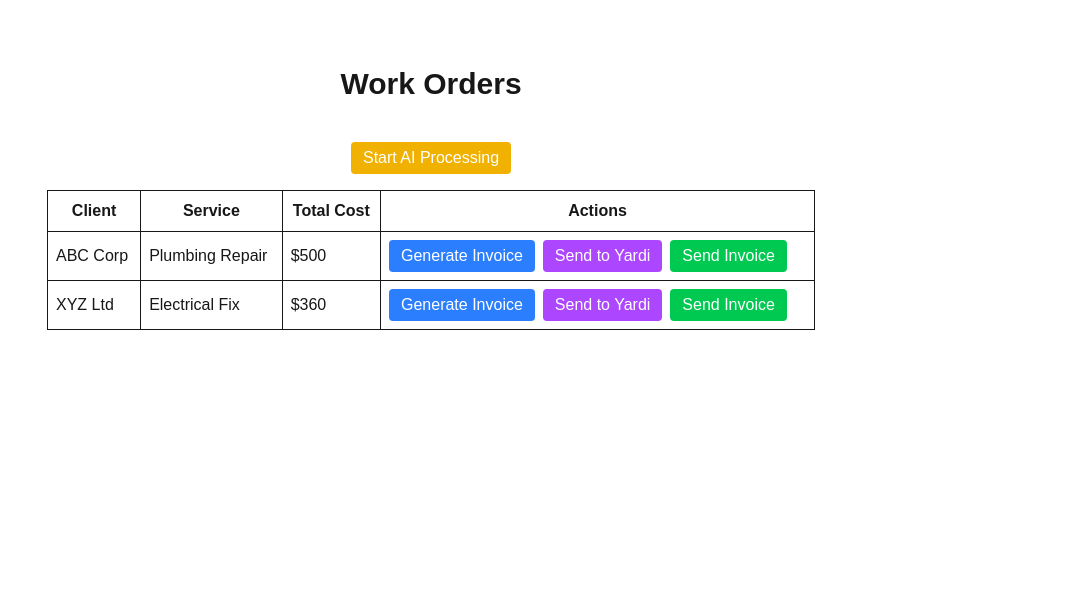
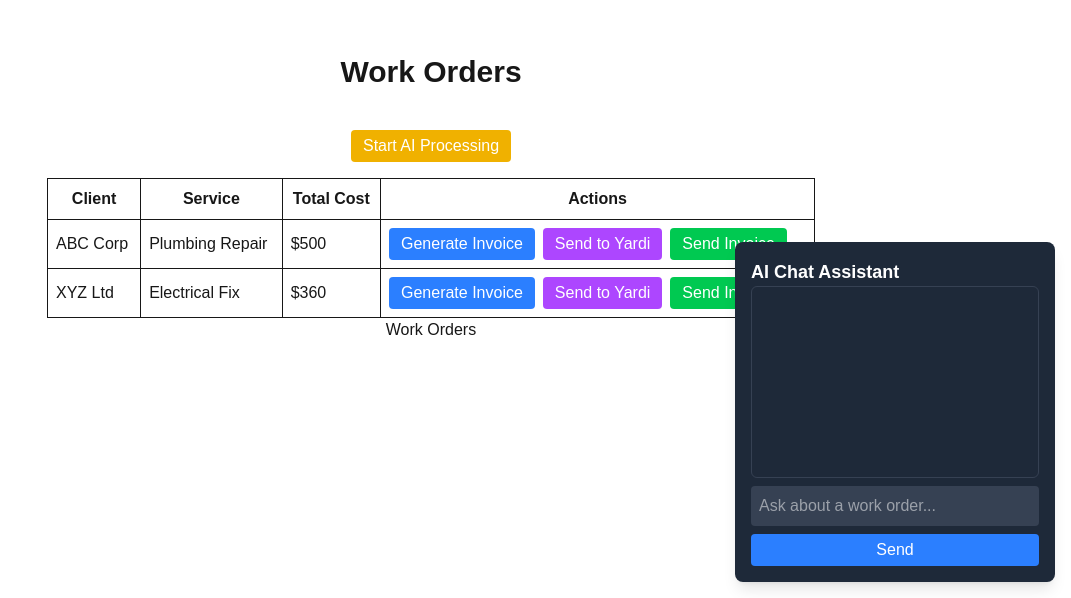
Before and after one commit to JonJon50/ai-integration, a Next.js app: page / in a window 1280 px wide. Shown: the part 202-800 px from the top of the page, without its empty margins (209-1280 px from the left). Built offline with nearby package versions, Linux system fonts and the light colour scheme.

Commit message:
Built a Ai chatbot with openAI

```diff
--- /dev/null
+++ b/src/app/api/chatWithAI/route.ts
@@ -0,0 +1,39 @@
+// chatWithAI.ts - API route to handle user input and return AI response
+import { NextRequest, NextResponse } from "next/server";
+import OpenAI from "openai";
+
+const openai = new OpenAI({
+    apiKey: process.env.OPENAI_API_KEY, // Ensure API key is set
+});
+
+export async function POST(req: NextRequest) {
+    try {
+        console.log("Received request at /api/chatWithAI");
+
+        const { userInput } = await req.json();
+        console.log("Parsed userInput:", userInput);
+
+        if (!userInput) {
+            return NextResponse.json({ message: "User input is required" }, { status: 400 });
+        }
+
+        console.log("Sending request to OpenAI...");
+        const aiResponse = await openai.chat.completions.create({
+            model: "gpt-4",
+            messages: [{ role: "user", content: userInput }],
+        });
+
+        console.log("OpenAI API response received:", aiResponse);
+        const botReply = aiResponse.choices[0]?.message?.content;
+
+        if (!botReply) {
+            throw new Error("Unexpected OpenAI API response format.");
+        }
+
+        return NextResponse.json({ response: botReply }, { status: 200 });
+    } catch (error) {
+        console.error("OpenAI API error:", error);
+        const errorMessage = error instanceof Error ? error.message : "Unknown error";
+        return NextResponse.json({ message: "Internal Server Error", error: errorMessage }, { status: 500 });
+    }
+}
--- /dev/null
+++ b/src/app/api/getWorkOrderStatus/route.ts
@@ -0,0 +1,64 @@
+// getWorkOrderStatus/route.ts - API route
+import { NextRequest, NextResponse } from "next/server";
+import fs from "fs/promises";
+import path from "path";
+
+export async function POST(req: NextRequest) {
+    try {
+        console.log("Received request at /api/getWorkOrderStatus");
+
+        const { invoiceId } = await req.json();
+        console.log("Parsed invoiceId:", invoiceId);
+
+        if (!invoiceId) {
+            console.log("❌ Missing invoice ID");
+            return NextResponse.json({ message: "Invoice ID is required" }, { status: 400 });
+        }
+
+        // ✅ Read from the mock JSON database asynchronously
+        const filePath = path.join(process.cwd(), "data", "workOrders.json");
+
+        // ✅ Check if file exists
+        try {
+            await fs.access(filePath);
+        } catch {
+            console.log("❌ workOrders.json file not found");
+            return NextResponse.json({ message: "Internal Server Error: workOrders.json missing" }, { status: 500 });
+        }
+
+        const fileContents = await fs.readFile(filePath, "utf8");
+        const workOrders = JSON.parse(fileContents);
+
+        console.log("Loaded work orders:", workOrders.length);
+
+        // ✅ Find the work order by invoice ID
+        interface WorkOrder {
+            id: string;
+            client_name: string;
+            status: string;
+            service_description: string;
+        }
+
+        const workOrder = workOrders.find((order: WorkOrder) => `INV-${order.id}` === invoiceId);
+
+        if (!workOrder) {
+            console.log("❌ Work order not found for:", invoiceId);
+            return NextResponse.json({ message: "Work order not found" }, { status: 404 });
+        }
+
+        console.log("✅ Found work order:", workOrder);
+
+        // ✅ Return the work order details
+        return NextResponse.json({
+            invoice_id: invoiceId,
+            client_name: workOrder.client_name,
+            status: workOrder.status,
+            service_description: workOrder.service_description,
+        });
+
+    } catch (error) {
+        console.error("Error fetching work order:", error);
+        const errorMessage = error instanceof Error ? error.message : "Unknown error";
+        return NextResponse.json({ message: "Internal Server Error", error: errorMessage }, { status: 500 });
+    }
+}
--- a/src/app/page.tsx
+++ b/src/app/page.tsx
@@ -1,7 +1,9 @@
 "use client";
 import { useEffect, useState } from "react";
 import { motion } from "framer-motion"; // ✅ Import Framer Motion
+import ChatBot from "../components/ChatBot";
 
+// page.tsx component
 interface WorkOrder {
   id: number;
   client_name: string;
@@ -135,7 +137,7 @@ export default function Home() {
 
       const result = await res.json();
       setAIProcessing(result.message);
-      alert(result.message);
+      // alert(result.message); trigger alert after AI processing
 
       // 🔄 Fetch updated work orders and refresh UI
       const updatedRes = await fetch("/api/workOrders");
@@ -307,6 +309,13 @@ export default function Home() {
           <p>{aiProcessing}</p>
         </motion.div>
       )}
+      {/* ChatBot */}
+      <div>
+        <h1>Work Orders</h1>
+        {/* Existing Work Order Table */}
+        <ChatBot startAIProcessing={startAIProcessing} /> {/* ✅ Add AI Chatbot */}
+      </div>
+
     </main>
   );
 }
--- /dev/null
+++ b/src/components/ChatBot.tsx
@@ -0,0 +1,91 @@
+"use client";
+import { useState } from "react";
+import { motion } from "framer-motion";
+
+export default function ChatBot({ startAIProcessing }: { startAIProcessing: () => void }) {
+    const [userInput, setUserInput] = useState("");
+    const [chatHistory, setChatHistory] = useState<{ role: string; content: string }[]>([]);
+    const [loading, setLoading] = useState(false);
+
+    const sendMessage = async () => {
+        if (!userInput.trim()) return;
+        setLoading(true);
+
+        const newChatHistory = [...chatHistory, { role: "user", content: userInput }];
+        setChatHistory(newChatHistory);
+        setUserInput("");
+
+        try {
+            let response;
+
+            // 🟢 Check if user is asking about an invoice (pattern: INV-123)
+            const invoiceMatch = userInput.match(/INV-\d+/);
+            if (invoiceMatch) {
+                const invoiceId = invoiceMatch[0]; // Extract invoice ID
+
+                response = await fetch("/api/getWorkOrderStatus", {
+                    method: "POST",
+                    headers: { "Content-Type": "application/json" },
+                    body: JSON.stringify({ invoiceId }),
+                });
+            } else {
+                // General AI query (e.g., "Tell me about billing?")
+                response = await fetch("/api/chatWithAI", {
+                    method: "POST",
+                    headers: { "Content-Type": "application/json" },
+                    body: JSON.stringify({ userInput }),
+                });
+            }
+
+            // ✅ Ensure response is valid before parsing
+            if (!response.ok) {
+                throw new Error(`API Error: ${response.status} - ${response.statusText}`);
+            }
+
+            const data = await response.json(); // ✅ Safe to parse JSON
+            setChatHistory([...newChatHistory, { role: "assistant", content: data.response }]);
+        } catch (error) {
+            console.error("Error:", error);
+
+            // 🚀 Trigger AI Processing After Error Message
+            setChatHistory([
+                ...newChatHistory,
+                { role: "assistant", content: "Sorry, I couldn't process that request because I'm not a paid version. But John instructed me to Start AI Processing. Starting NOW..." },
+            ]);
+
+            // 🔥 Start AI Processing after a delay (to simulate natural response time)
+            setTimeout(() => {
+                startAIProcessing();
+            }, 3000); // Wait 3 seconds before starting
+        } finally {
+            setLoading(false);
+        }
+    };
+
+    return (
+        <motion.div className="fixed bottom-4 right-4 bg-gray-800 text-white p-4 rounded-lg shadow-lg w-80">
+            <h2 className="text-lg font-bold">AI Chat Assistant</h2>
+            <div className="h-48 overflow-y-auto p-2 border border-gray-700 rounded-md">
+                {chatHistory.map((msg, index) => (
+                    <p key={index} className={msg.role === "user" ? "text-blue-400" : "text-green-400"}>
+                        <strong>{msg.role === "user" ? "You: " : "AI: "}</strong> {msg.content}
+                    </p>
+                ))}
+            </div>
+            <input
+                type="text"
+                value={userInput}
+                onChange={(e) => setUserInput(e.target.value)}
+                placeholder="Ask about a work order..."
+                className="w-full p-2 rounded bg-gray-700 text-white mt-2"
+            />
+            <button
+                onClick={sendMessage}
+                className="w-full bg-blue-500 text-white mt-2 py-1 rounded disabled:bg-gray-500"
+                disabled={loading}
+            >
+                {loading ? "Thinking..." : "Send"}
+            </button>
+        </motion.div>
+    );
+}
```
